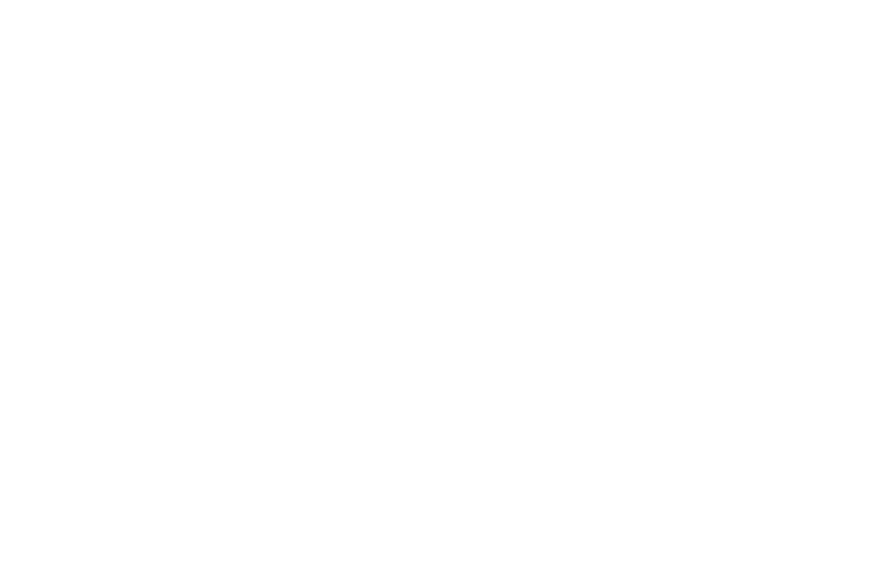
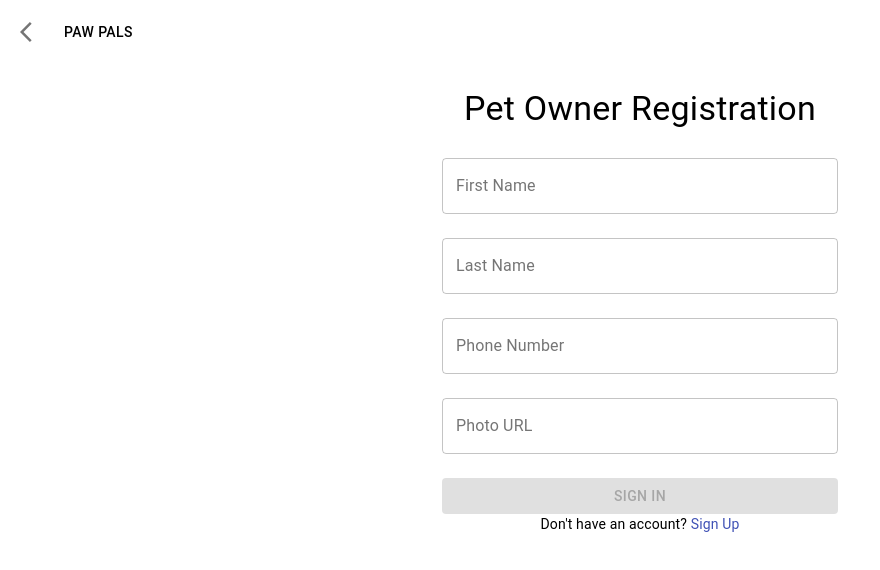
Before and after one commit to alensden2/PawPals, a React app in the folder frontend/: page /pet-owner-registration in a window 1280 px wide. Before the commit this address had no page. Shown: the top 570 px of the page, without its empty margins (0-880 px from the left). Built offline with nearby package versions, Linux system fonts and the light colour scheme; a web font is replaced by a local one.

Commit message:
add pet registration form

```diff
--- /dev/null
+++ b/frontend/src/pages/PetOwnerRegistration/PetOwnerRegistration.styles.tsx
@@ -0,0 +1,16 @@
+import { makeStyles } from '@material-ui/core/styles';
+
+const useStyles = makeStyles((theme) => ({
+  root: {
+    display: 'flex',
+    flexDirection: 'column',
+    alignItems: 'center',
+    marginTop: theme.spacing(4),
+    marginBottom: theme.spacing(4)
+  },
+  submitButton: {
+    marginTop: theme.spacing(2)
+  }
+}));
+
+export default useStyles;
--- /dev/null
+++ b/frontend/src/pages/PetOwnerRegistration/PetOwnerRegistration.tsx
@@ -0,0 +1,88 @@
+import React, { useState } from 'react';
+import { Container, Link, IconButton, Typography } from '@material-ui/core';
+import ArrowBackIosIcon from '@material-ui/icons/ArrowBackIos';
+import { Link as RouterLink, useNavigate } from 'react-router-dom';
+import { TextField, Button } from '@src/components';
+import useStyles from './PetOwnerRegistration.styles';
+
+const PetOwnerRegistration: React.FC = () => {
+  const classes = useStyles();
+  const [firstName, setFirstName] = useState('');
+  const [lastName, setLastName] = useState('');
+  const [phoneNumber, setPhoneNumber] = useState('');
+  const [photourl, setPhotourl] = useState('');
+  const navigate = useNavigate();
+
+  const handleSubmit = (event: React.FormEvent<HTMLFormElement>) => {
+    event.preventDefault();
+  };
+
+  const onBackClick = () => {
+    navigate('/');
+  };
+
+  return (
+    <div>
+      <div onClick={onBackClick}>
+        <IconButton>
+          <ArrowBackIosIcon className="back-button-icon" />
+        </IconButton>
+        <Button color="inherit">Paw pals</Button>
+      </div>
+      <Container maxWidth="xs" className={classes.root}>
+        <Typography variant="h4" align="center" gutterBottom>
+          Pet Owner Registration
+        </Typography>
+        <form onSubmit={handleSubmit}>
+          <TextField
+            label="First Name"
+            type="text"
+            value={firstName}
+            onChange={(event) => setFirstName(event.target.value)}
+            fullWidth={true}
+          />
+          <TextField
+            label="Last Name"
+            type="lastName"
+            value={lastName}
+            onChange={(event) => setLastName(event.target.value)}
+            fullWidth={true}
+          />
+
+          <TextField
+            label="Phone Number"
+            type="phoneNum"
+            value={phoneNumber}
+            onChange={(event) => setPhoneNumber(event.target.value)}
+            fullWidth={true}
+          />
+           <TextField
+            label="Photo URL"
+            type="photourl"
+            value={photourl}
+            onChange={(event) => setPhotourl(event.target.value)}
+            fullWidth={true}
+          />
+          <Button
+            type="submit"
+            variant="contained"
+            color="primary"
+            disabled={!firstName || !lastName || !phoneNumber}
+            fullWidth={true}
+            className={classes.submitButton}
+          >
+            Sign In
+          </Button>
+        </form>
+        <Typography variant="body2" align="center">
+          {"Don't have an account? "}
+          <Link component={RouterLink} to="/signup">
+            Sign Up
+          </Link>
+        </Typography>
+      </Container>
+    </div>
+  );
+};
+
+export default PetOwnerRegistration;
--- a/frontend/src/pages/index.tsx
+++ b/frontend/src/pages/index.tsx
@@ -1,5 +1,6 @@
 import Landing from './Landing/Landing';
 import SignUp from './SignUp/SignUp';
 import SignIn from './SignIn/SignIn';
+import PetOwnerRegistration from './PetOwnerRegistration/PetOwnerRegistration';
 
-export { Landing, SignUp, SignIn };
+export { Landing, SignUp, SignIn, PetOwnerRegistration };
--- a/frontend/src/routes.tsx
+++ b/frontend/src/routes.tsx
@@ -1,5 +1,5 @@
 import { BrowserRouter, Route, Routes } from 'react-router-dom';
-import { Landing, SignIn, SignUp } from '@src/pages';
+import { Landing, SignIn, SignUp, PetOwnerRegistration } from '@src/pages';
 
 const RoutesComp = () => {
   return (
@@ -9,6 +9,7 @@
           <Route path="/" element={<Landing />} />
           <Route path="signin" element={<SignIn />} />
           <Route path="signup" element={<SignUp />} />
+          <Route path="pet-owner-registration" element={<PetOwnerRegistration />} />
         </Route>
       </Routes>
     </BrowserRouter>
```
